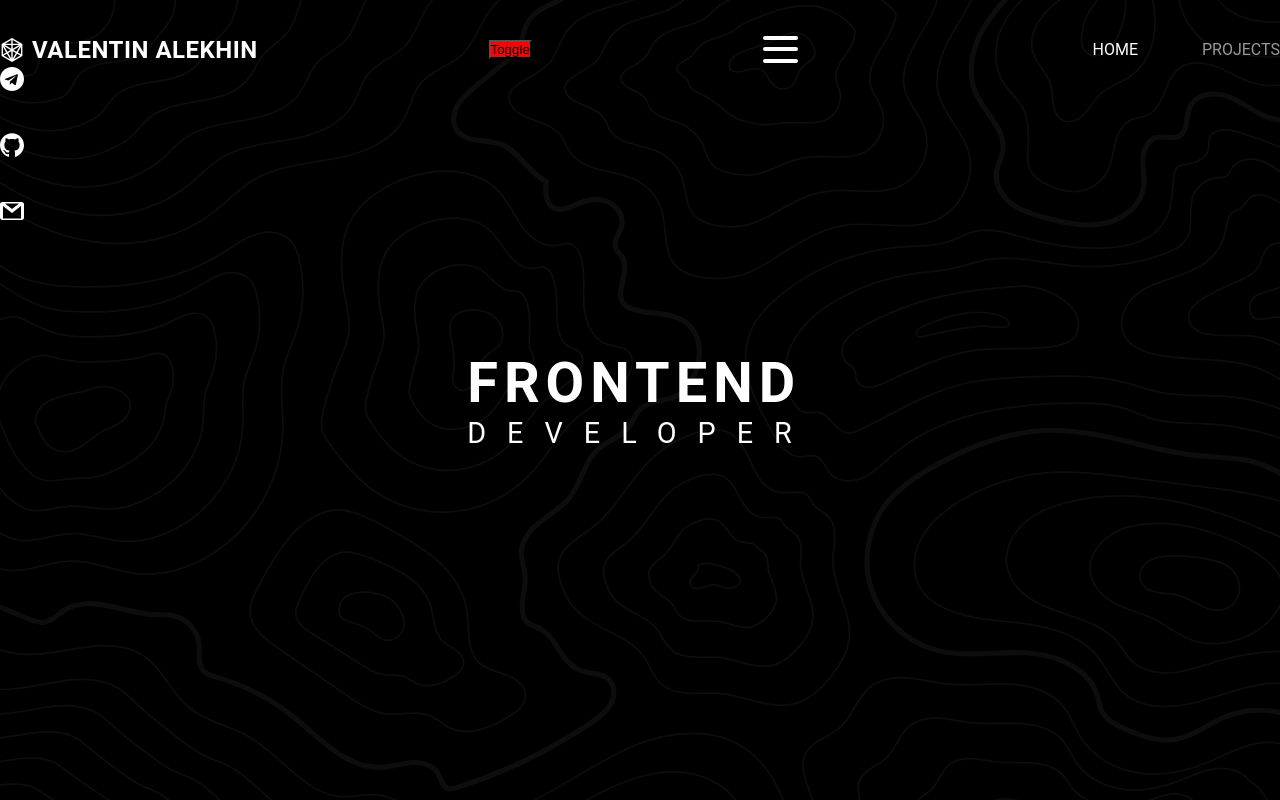
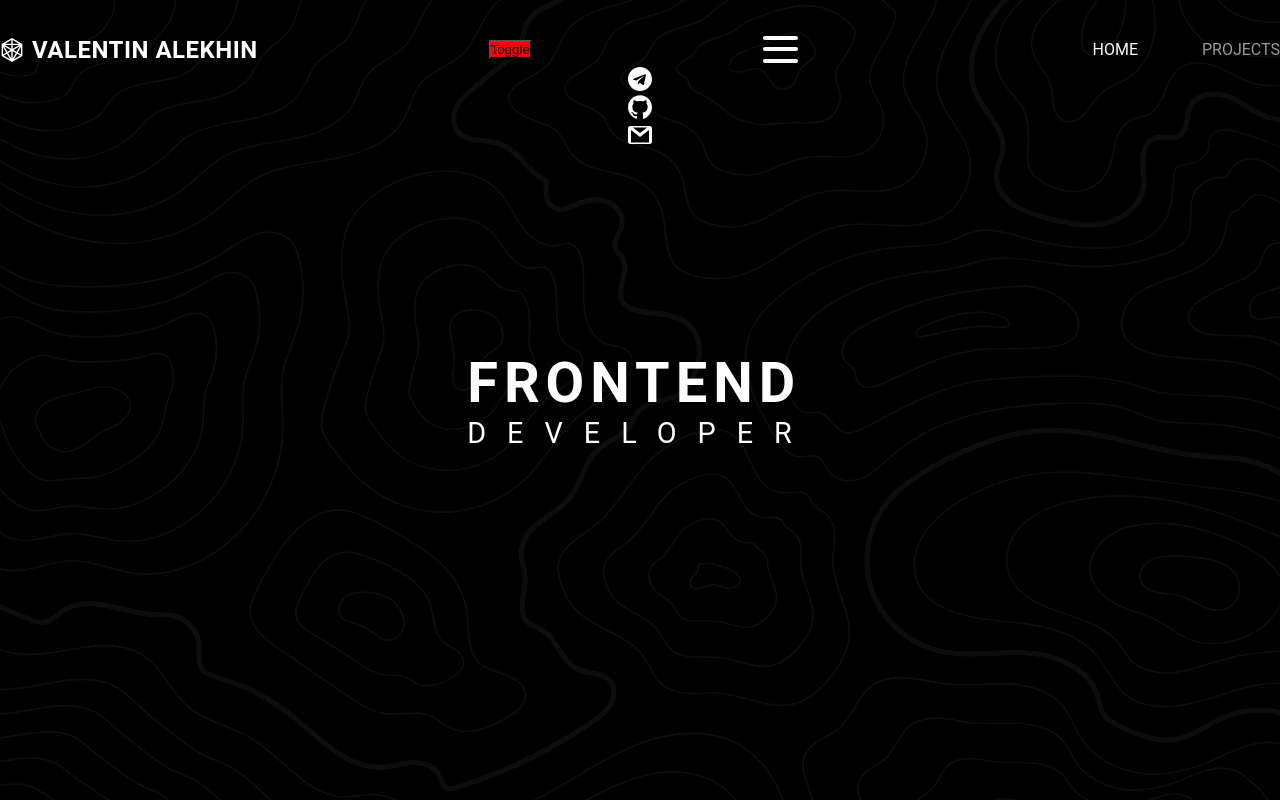
Before and after one commit to ValentinAlekhin/react-portfolio, a React (Create React App) app: page / in a window 1280 px wide. Built offline with nearby package versions, Linux system fonts and the light colour scheme.

Commit message:
Add Pros

```diff
--- a/src/components/Socials/Socials.jsx
+++ b/src/components/Socials/Socials.jsx
@@ -4,7 +4,7 @@ import { ThemeContext } from '../../context/ThemeState'
 
 import { List, TelegramIcon, GitHubIcon, MailIcon } from './styled'
 
-const Socials = () => {
+const Socials = ({ direction, iconSize, boxSize }) => {
   const { theme } = useContext(ThemeContext)
 
   const socials = [
@@ -14,11 +14,11 @@ const Socials = () => {
   ]
 
   return (
-    <List>
+    <List direction={direction} size={boxSize}>
       {socials.map(({ Ico, href }, i) => (
         <li key={i}>
           <a href={href} target="_blank" rel="noopener noreferrer">
-            <Ico theme={theme} />
+            <Ico theme={theme} size={iconSize} />
           </a>
         </li>
       ))}
--- a/src/components/Socials/styled.js
+++ b/src/components/Socials/styled.js
@@ -9,20 +9,27 @@ import { ReactComponent as MailSVG } from './images/Mail.svg'
 const iconStyles = css`
   ${SVGStyles};
   transition: all 0.3s;
-  width: 1.5rem;
-  height: 1.5rem;
+  width: ${({ size }) => size || '1.5rem'};
+  height: ${({ size }) => size || '1.5rem'};
 
   &:hover {
     fill: ${({ theme }) => theme.navLink.notActiveColor};
   }
 `
 
-export const List = styled.ul`
+export const List = styled.ul.attrs(({ direction, size }) => ({
+  direction: direction === 'horizontal' ? 'row' : 'column',
+  width: direction === 'horizontal' ? size : '',
+  height: direction === 'horizontal' ? '' : size,
+}))`
   display: flex;
-  flex-direction: ${({ flexDirection }) => flexDirection || 'column'};
+  flex-direction: ${({ direction }) => direction};
   justify-content: space-between;
-  height: 10rem;
+  align-items: center;
+  height: ${({ height }) => height};
+  width: ${({ width }) => width};
 `
+
 export const TelegramIcon = styled(TelegramSVG)`
   ${iconStyles}
 `
```
